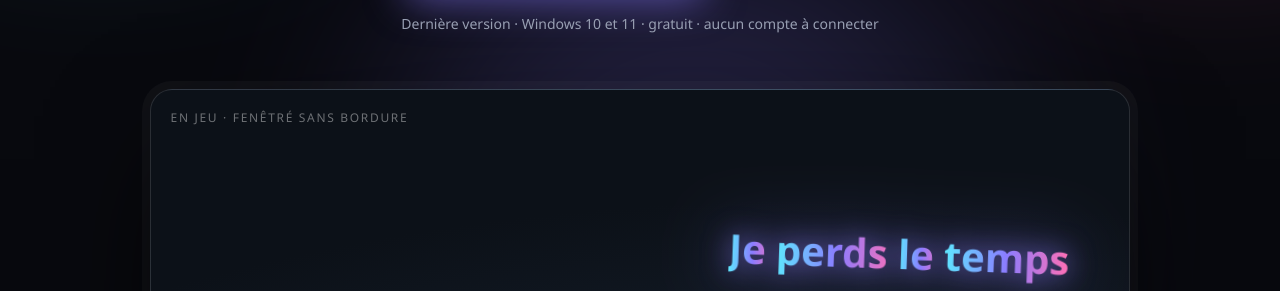
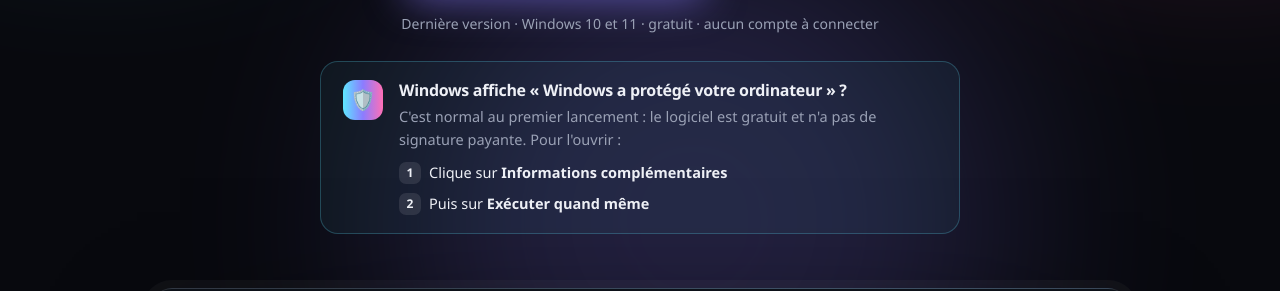
Before and after one commit to War3l/FollowTheLyrics, a plain HTML site: page docs/index.html in a window 1280 px wide. Shown: the part 509-800 px from the top of the page. Drawn offline with Linux system fonts and the light colour scheme; no server answers.

Commit message:
Site : encart sur l'avertissement SmartScreen sous le bouton de telechargement
Co-Authored-By: Claude Fable 5.2 <noreply@anthropic.com>

```diff
--- a/docs/index.html
+++ b/docs/index.html
@@ -51,6 +51,17 @@ header{position:relative}
 .btn.ghost:hover{border-color:var(--c2)}
 .btn svg{width:20px;height:20px}
 .meta{color:var(--dim);font-size:14px;margin-top:16px}
+
+/* encart : l'avertissement de Windows au premier lancement */
+.warn{max-width:640px;margin:26px auto 0;padding:18px 22px;text-align:left;border-radius:18px;border:1px solid #5ee7ff3d;background:#5ee7ff0d;display:flex;gap:16px;align-items:flex-start}
+.warn .ico{flex:none;width:40px;height:40px;border-radius:12px;background:var(--grad);display:grid;place-items:center;font-size:20px}
+.warn h3{font-size:16px;font-weight:800;line-height:1.3}
+.warn p{color:var(--dim);font-size:14.5px;margin-top:4px}
+.warn ol{margin:10px 0 0;padding:0;counter-reset:w;display:flex;flex-wrap:wrap;gap:8px 18px}
+.warn li{list-style:none;counter-increment:w;font-size:14.5px;display:flex;align-items:center;gap:8px}
+.warn li::before{content:counter(w);flex:none;display:grid;place-items:center;width:22px;height:22px;border-radius:7px;background:#ffffff1a;font-weight:800;font-size:12px}
+.warn li b{font-weight:700}
+@media (max-width:520px){.warn{padding:16px}.warn .ico{display:none}}
 
 /* ecran de demo anime */
 .screen{position:relative;margin:54px auto 0;max-width:980px;aspect-ratio:16/9;border-radius:22px;overflow:hidden;border:1px solid #ffffff1f;
@@ -153,6 +164,18 @@ footer a{color:var(--dim)}
       </div>
       <p class="meta"><span id="ver">Dernière version</span> · Windows 10 et 11 · gratuit · aucun compte à connecter</p>
 
+      <div class="warn">
+        <div class="ico">🛡️</div>
+        <div>
+          <h3>Windows affiche « Windows a protégé votre ordinateur » ?</h3>
+          <p>C'est normal au premier lancement : le logiciel est gratuit et n'a pas de signature payante. Pour l'ouvrir :</p>
+          <ol>
+            <li><span>Clique sur <b>Informations complémentaires</b></span></li>
+            <li><span>Puis sur <b>Exécuter quand même</b></span></li>
+          </ol>
+        </div>
+      </div>
+
       <div class="screen" aria-hidden="true">
         <div class="tag">En jeu · fenêtré sans bordure</div>
         <div class="hud map"></div><div class="hud bar"></div><div class="hud chat"></div>
```
